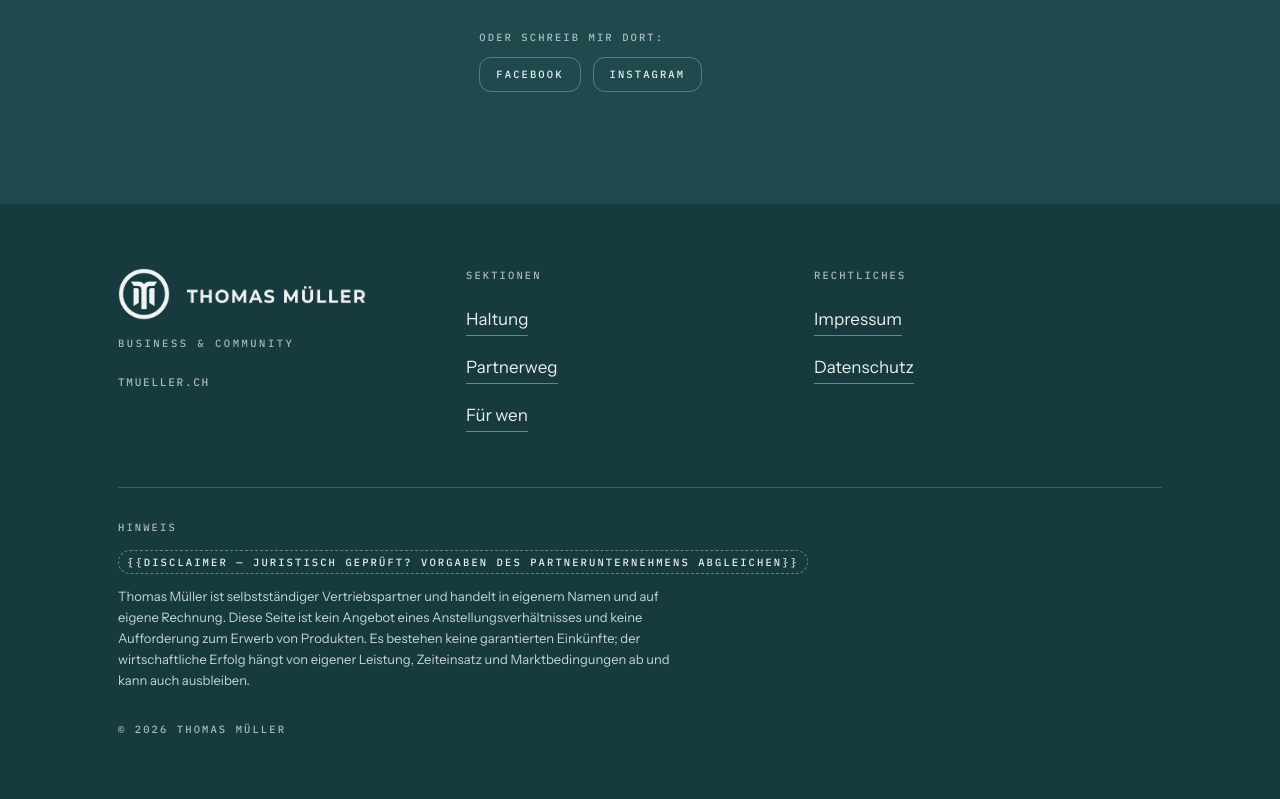
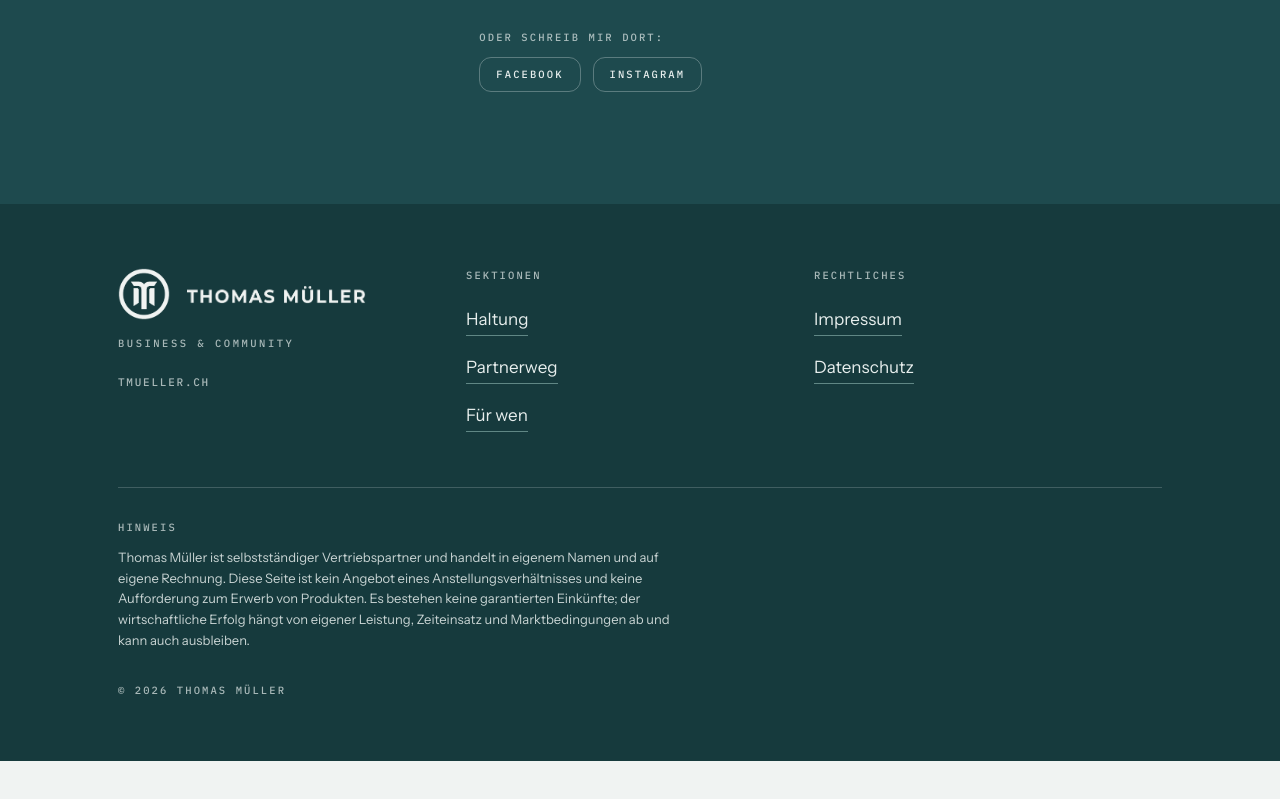
Before and after one commit to Thomitiger/thomas-mueller, a Next.js app: page / in a window 1280 px wide. Shown: the part 7025-7824 px from the top of the page. After the commit the page ends 7786 px from the top, so only its background shows below. Built offline with nearby package versions, Linux system fonts and the light colour scheme.

Commit message:
Remove footer disclaimer review placeholder — text approved as-is
Thomas confirmed the footer disclaimer wording without changes.
No content placeholder remains anywhere in content/site.ts.

```diff
--- a/components/layout/Footer.tsx
+++ b/components/layout/Footer.tsx
@@ -1,7 +1,6 @@
 import Link from 'next/link';
 import { Container } from '@/components/ui/Container';
 import { LogoMark, LogoWordmark } from '@/components/ui/Logo';
-import { PlaceholderText } from '@/components/ui/Placeholder';
 import { site } from '@/content/site';
 
 /** Footer: immer Petrol dunkel (petrol-2), deshalb feste Off-White-Logovariante. */
@@ -58,9 +57,6 @@ export function Footer() {
 
         <div className="mt-12 border-t border-on-petrol/20 pt-8">
           <p className="u-label-sm text-on-petrol/70">{site.footer.disclaimerLabel}</p>
-          <p className="mt-3">
-            <PlaceholderText value={site.footer.disclaimerReviewNote} tone="onPetrol" />
-          </p>
           {/* Mindestens 13 px, Kontrast über 4.5:1 — bewusst lesbar gehalten. */}
           <p className="copy mt-3 text-[0.8125rem] leading-[1.6] text-on-petrol/85">
             {site.footer.disclaimer}
--- a/content/site.ts
+++ b/content/site.ts
@@ -1,5 +1,5 @@
 /**
- * Zentrale Inhaltsdatei — Version 3.7 (09.09.2026).
+ * Zentrale Inhaltsdatei — Version 3.8 (09.09.2026).
  *
  * ALLE sichtbaren Texte der Seite stehen hier. In den Komponenten steht kein
  * Fliesstext. Wer Inhalte ändern will, ändert nur diese Datei.
@@ -358,15 +358,9 @@ export const site = {
       { label: 'Datenschutz', href: '/datenschutz' },
     ] satisfies NavLink[],
     disclaimerLabel: 'Hinweis',
-    /**
-     * Wortlaut vorgegeben (Briefing §6, Footer). Trotzdem vor dem Livegang von
-     * einer Fachperson prüfen lassen und mit den Vorgaben des Partnerunternehmens
-     * abgleichen — siehe TODO.md.
-     */
+    /** Wortlaut von Thomas geprüft und freigegeben — siehe TODO.md. */
     disclaimer:
       'Thomas Müller ist selbstständiger Vertriebspartner und handelt in eigenem Namen und auf eigene Rechnung. Diese Seite ist kein Angebot eines Anstellungsverhältnisses und keine Aufforderung zum Erwerb von Produkten. Es bestehen keine garantierten Einkünfte; der wirtschaftliche Erfolg hängt von eigener Leistung, Zeiteinsatz und Marktbedingungen ab und kann auch ausbleiben.',
-    disclaimerReviewNote:
-      '{{DISCLAIMER — juristisch geprüft? Vorgaben des Partnerunternehmens abgleichen}}',
     copyrightName: 'Thomas Müller',
   },
 
```
Also changed, not shown: 1 other file (tests, documents, lock files or other folders).
